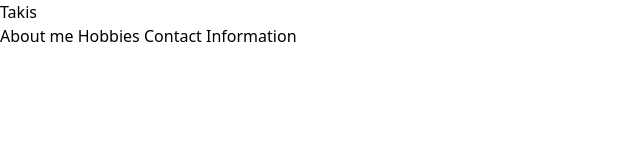
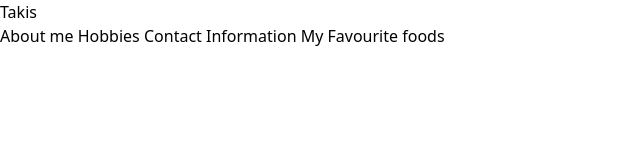
Before and after one commit to Turtel216/WebDev-Project, a website: page src/index.html in a window 1280 px wide. Shown: the whole page, without its empty margins (0-640 px from the left). Drawn offline with Linux system fonts and the light colour scheme.

Commit message:
Added New Section

```diff
--- a/src/index.html
+++ b/src/index.html
@@ -13,6 +13,7 @@
         <a>About me</a>
         <a>Hobbies</a>
         <a>Contact Information</a>
+        <a>My Favourite foods</a>
       </nav>
     </main>
 
```
